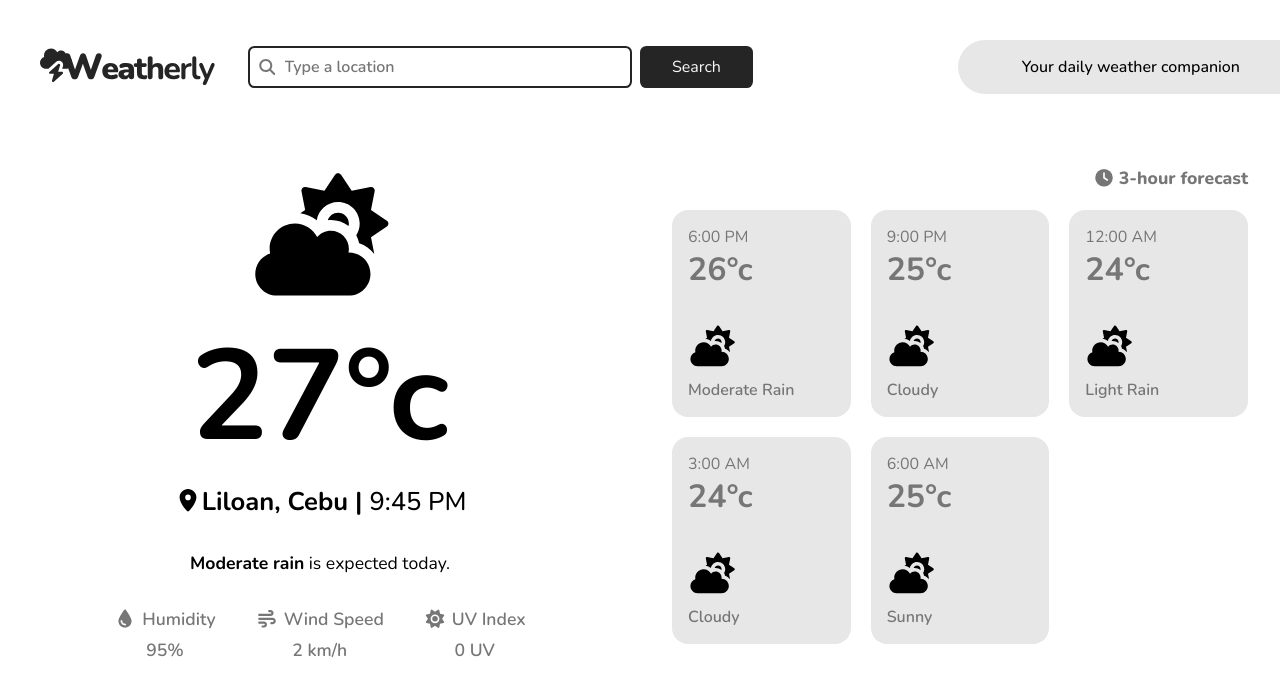
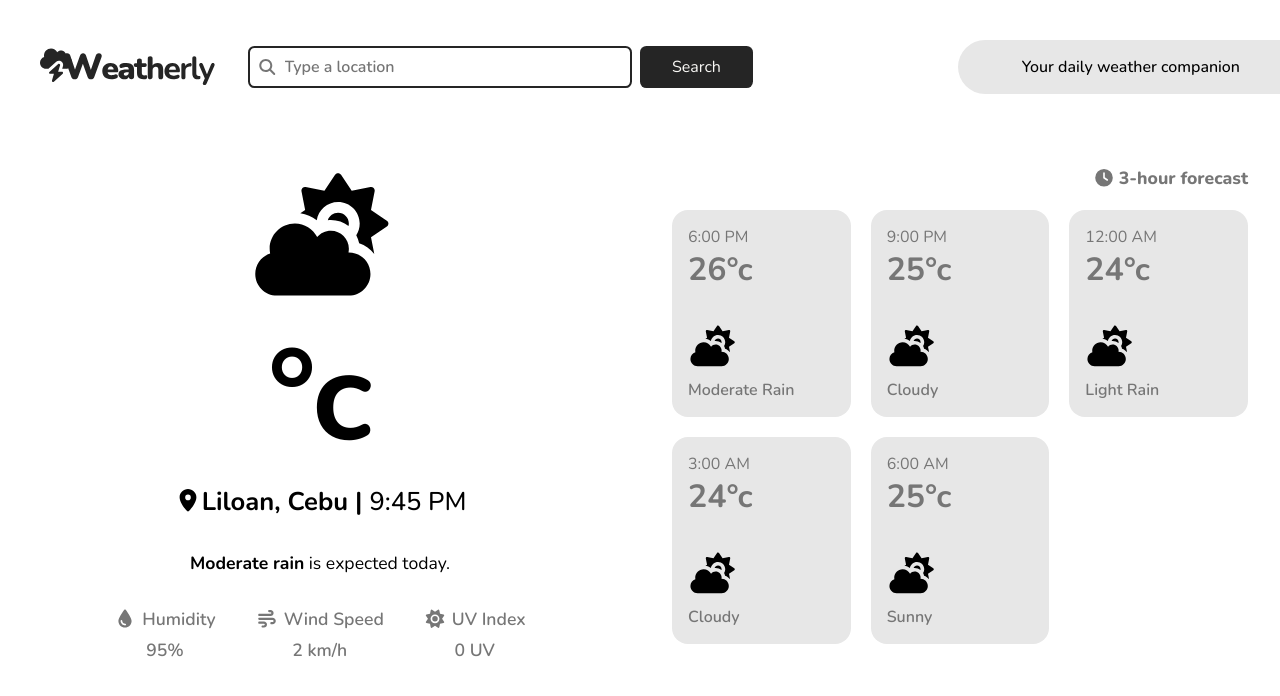
Before and after one commit to giannidylancbhg/weatherly, a React (Vite) app: page / in a window 1280 px wide. Shown: the top 696 px of the page. Built offline with nearby package versions, Linux system fonts and the light colour scheme; no server answers.

Commit message:
feat: add WeatherContext for shared weather state

```diff
--- a/src/App.jsx
+++ b/src/App.jsx
@@ -2,12 +2,15 @@ import "./assets/styles/global.css";
 import "./assets/styles/variable.css";
 import Header from "./components/Header/Header";
 import Weather from "./components/Weather/Weather";
+import { WeatherProvider } from "./context/WeatherContext";
 
 function App() {
   return (
     <div className="app">
-      <Header />
-      <Weather />
+      <WeatherProvider>
+        <Header />
+        <Weather />
+      </WeatherProvider>
     </div>
   );
 }
--- a/src/api/weatherApi.js
+++ b/src/api/weatherApi.js
@@ -6,7 +6,7 @@ export const getCurrentWeather = async (city) => {
   const response = await fetch(url);
   const data = await response.json();
 
-  console.log(response);
+  console.log(data);
 
   if (!response.ok) {
     throw new Error("City is not found.");
--- a/src/components/Header/Header.jsx
+++ b/src/components/Header/Header.jsx
@@ -3,15 +3,24 @@ import logo from "../../assets/logo.svg";
 import { FontAwesomeIcon } from "@fortawesome/react-fontawesome";
 import { faMagnifyingGlass } from "@fortawesome/free-solid-svg-icons";
 import { useState } from "react";
+import { useWeather } from "../../context/WeatherContext";
 
 export default function Header() {
   const [location, setLocation] = useState("");
+  const { search } = useWeather();
+
+  const handleSubmit = (e) => {
+    e.preventDefault();
+    search(location);
+    setLocation("");
+  };
+
   return (
     <header className="header">
       <div className="brand">
         <img src={logo} alt="Weatherly Logo" />
 
-        <form className="searchbar">
+        <form className="searchbar" onSubmit={handleSubmit}>
           <label className="search-input">
             <FontAwesomeIcon
               icon={faMagnifyingGlass}
--- a/src/components/Weather/CurrentWeather/CurrentWeather.jsx
+++ b/src/components/Weather/CurrentWeather/CurrentWeather.jsx
@@ -3,13 +3,16 @@ import weatherIconExample from "../../../assets/icons/example-weather-icon.svg";
 import { FontAwesomeIcon } from "@fortawesome/react-fontawesome";
 import { faLocationDot } from "@fortawesome/free-solid-svg-icons";
 import WeatherHighlights from "./WeatherHighlights/WeatherHighlights";
+import { useWeather } from "../../../context/WeatherContext";
 
 export default function CurrentWeather() {
+  const { weatherData, loading } = useWeather();
+
   return (
     <section className="current-weather">
       <div className="current-weather-info">
         <img src={weatherIconExample} alt="" className="icon" />
-        <h1 className="temperature">27&deg;c</h1>
+        <h1 className="temperature">{weatherData.temperature}&deg;c</h1>
         <p className="location">
           <FontAwesomeIcon icon={faLocationDot} size="sm" />
           <span className="location-name">Liloan, Cebu</span>
--- a/src/components/Weather/Weather.jsx
+++ b/src/components/Weather/Weather.jsx
@@ -1,32 +1,13 @@
+import "./Weather.css";
 import { useEffect, useState } from "react";
 import CurrentWeather from "./CurrentWeather/CurrentWeather";
 import Forecast from "./Forecast/Forecast";
 import { getCurrentWeather } from "../../api/weatherApi";
-import "./Weather.css";
 import { faL } from "@fortawesome/free-solid-svg-icons";
 
 export default function Weather() {
-  const [weatherData, setWeatherData] = useState({});
-  const [loading, setLoading] = useState(true);
-
-  const search = async (city) => {
-    try {
-      const data = await getCurrentWeather(city);
-      setWeatherData(data);
-    } catch (err) {
-      console.log(err.message);
-    } finally {
-      setLoading(false);
-    }
-  };
-
-  useEffect(() => {
-    search("Liloan");
-  }, []);
-
   return (
     <main className="weather-container">
-      {loading ? "Loading" : ""}
       <CurrentWeather />
       <Forecast />
     </main>
--- /dev/null
+++ b/src/context/WeatherContext.jsx
@@ -0,0 +1,33 @@
+import { createContext, useContext, useState, useEffect } from "react";
+import { getCurrentWeather } from "../api/weatherApi";
+
+const WeatherContext = createContext(undefined);
+
+export const WeatherProvider = ({ children }) => {
+  const [weatherData, setWeatherData] = useState({});
+  const [loading, setLoading] = useState(false);
+
+  const search = async (city) => {
+    try {
+      setLoading(true);
+      const data = await getCurrentWeather(city);
+      setWeatherData(data);
+    } catch (err) {
+      console.log(err.message);
+    } finally {
+      setLoading(false);
+    }
+  };
+
+  useEffect(() => {
+    search("Liloan");
+  }, []);
+
+  return (
+    <WeatherContext.Provider value={{ search, weatherData, loading }}>
+      {children}
+    </WeatherContext.Provider>
+  );
+};
+
+export const useWeather = () => useContext(WeatherContext);
```
